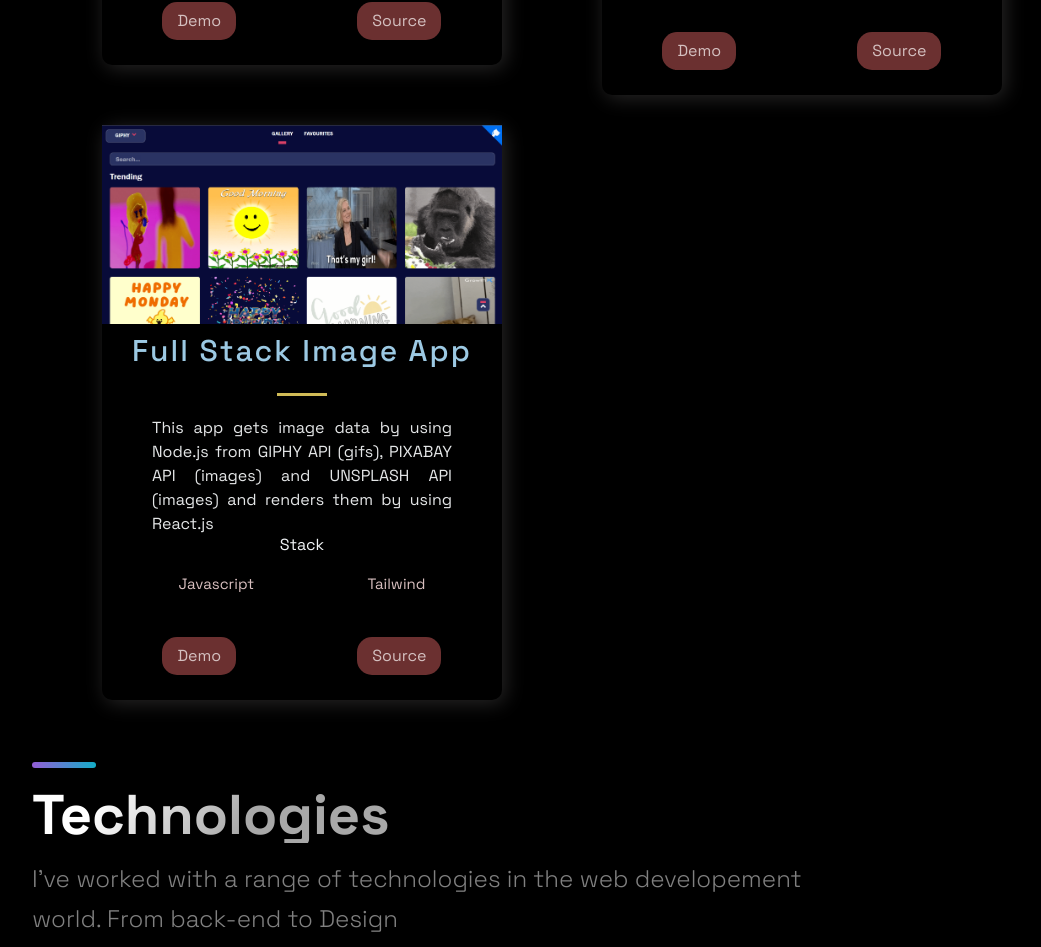
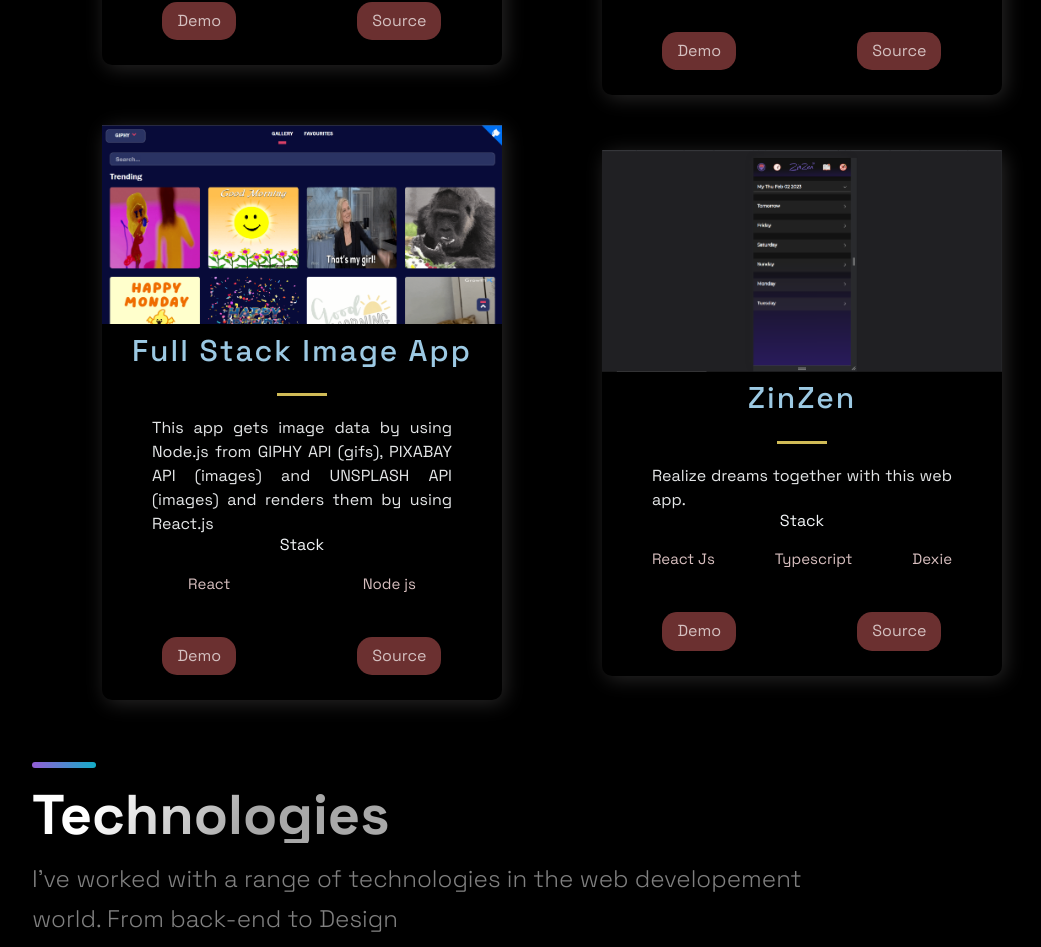
Before and after one commit to elyessAR/me_portfolio, a Next.js app: page / in a window 1280 px wide. Shown: the part 1400-2347 px from the top of the page, without its empty margins (88-1129 px from the left). Built offline with nearby package versions, Linux system fonts and the light colour scheme.

Commit message:
added another project

```diff
--- a/src/constants/constants.js
+++ b/src/constants/constants.js
@@ -24,20 +24,20 @@ export const projects = [
     description:
       "This app gets image data by using Node.js from GIPHY API (gifs), PIXABAY API (images) and UNSPLASH API (images) and renders them by using React.js",
     image: "/images/full stack image app.png",
-    tags: ["Javascript", "Tailwind"],
+    tags: ["React", "Node js"],
     source: "https://github.com/elyessAR/fullstack-image-app",
     visit: "https://fullstack-image-app.netlify.app/giphy",
     id: 2,
   },
-  // {
-  //   title: 'Unichat',
-  //   description: "This is a code repository for the corresponding video tutorial. In this video, we will create a full Realtime Chat Application",
-  //   image: '/images/4.jpg',
-  //   tags: ['React', 'ChatEngine', 'Firebase'],
-  //   source: 'https://google.com',
-  //   visit: 'https://google.com',
-  //   id: 3,
-  // },
+  {
+    title: "ZinZen",
+    description: "Realize dreams together with this web app.",
+    image: "/images/zinzen.png",
+    tags: ["React Js", "Typescript", "Dexie"],
+    source: "https://github.com/tijlleenders/ZinZen",
+    visit: "https://zinzen.me/",
+    id: 3,
+  },
 ];
 
 export const TimeLineData = [
```
Also changed, not shown: public/images/zinzen.png (added).
